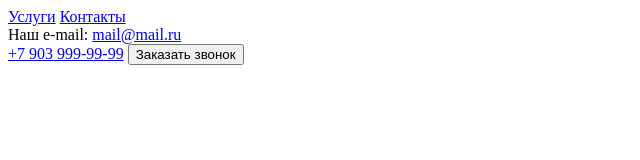
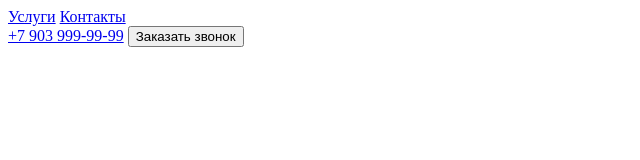
Before and after one commit to Ekaterina589/special-app, a plain HTML site: page index.html in a window 1280 px wide. Shown: the whole page, without its empty margins (0-640 px from the left). Drawn offline with Linux system fonts and the light colour scheme.

Commit message:
e-mail removed

```diff
--- a/index.html
+++ b/index.html
@@ -15,11 +15,6 @@
             <a href="#contacts">Контакты</a>
         </nav>
         <div>
-            Наш e-mail: <a href="mailto:mail@mail.ru">
-                mail@mail.ru
-            </a>
-        </div>
-        <div>
             <a href="tel:+79039999999">+7 903 999-99-99</a>
             <button>Заказать звонок</button>
         </div>
```
